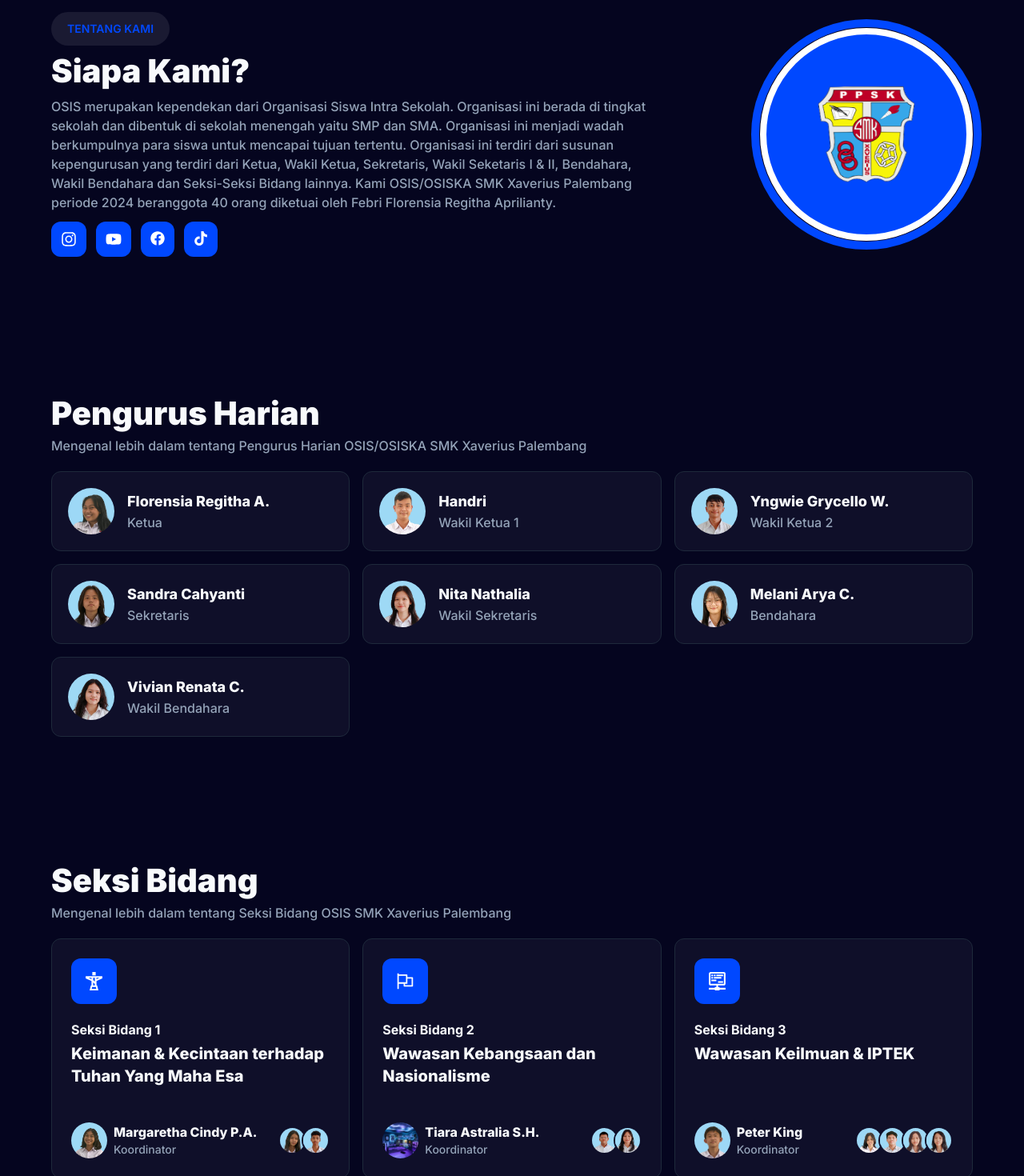
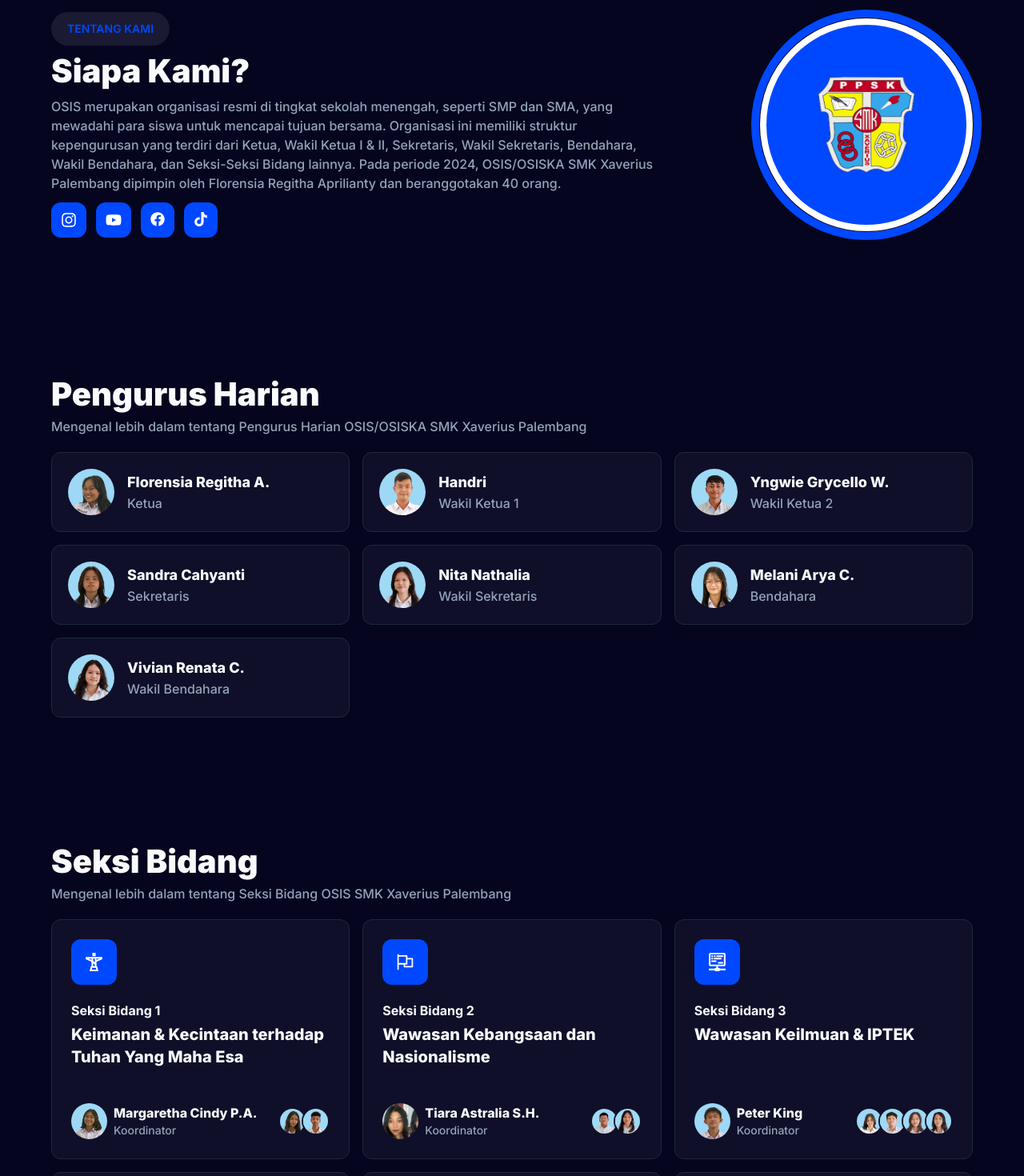
Before and after one commit to osissmkxaverius/osissmkxaverius.sch.id, a Next.js app: page / in a window 1280 px wide. Shown: the part 740-2210 px from the top of the page at 80% size. Built offline with nearby package versions, Linux system fonts and the light colour scheme.

Commit message:
fix: foto profil anggota

```diff
--- a/app/tentang/page.tsx
+++ b/app/tentang/page.tsx
@@ -9,7 +9,7 @@ const TentangKami = () => {
   const socialmedia = [
     {
       name: "instagram",
-      icon: <FaInstagram size="20px"/>,
+      icon: <FaInstagram size="20px" />,
       link: "https://www.instagram.com/osiska_smkxav/",
     },
     {
@@ -19,12 +19,12 @@ const TentangKami = () => {
     },
     {
       name: "facebook",
-      icon: <FaFacebook size = "18px" />,
+      icon: <FaFacebook size="18px" />,
       link: "https://www.facebook.com/smkxaverius.palembang",
     },
     {
       name: "tiktok",
-      icon: <FaTiktok size="18px"  />,
+      icon: <FaTiktok size="18px" />,
       link: "https://www.tiktok.com/@osiska_smkxaverius",
     },
   ]
@@ -35,7 +35,8 @@ const TentangKami = () => {
           <div className="flex flex-col space-y-3 w-full lg:col-span-2">
             <p className="bg-white dark:bg-card text-primary w-fit uppercase py-[11px] px-[20px] text-sm font-semibold rounded-full">tentang kami</p>
             <h1 className="text-4xl  lg:text-[40px] font-black">Siapa Kami?</h1>
-              <p className="text-desc text-base md:text-sm lg:text-base font-medium">OSIS merupakan kependekan dari Organisasi Siswa Intra Sekolah. Organisasi ini berada di tingkat sekolah dan dibentuk di sekolah menengah yaitu SMP dan SMA. Organisasi ini menjadi wadah berkumpulnya para siswa untuk mencapai tujuan tertentu. Organisasi ini terdiri dari susunan kepengurusan yang terdiri dari Ketua, Wakil Ketua, Sekretaris, Wakil Seketaris I & II, Bendahara, Wakil Bendahara dan Seksi-Seksi Bidang lainnya.  Kami OSIS/OSISKA SMK Xaverius Palembang periode 2024 beranggota 40 orang diketuai oleh Febri Florensia Regitha Aprilianty.</p>
+            <p className="text-desc text-base md:text-sm lg:text-base font-medium">OSIS merupakan organisasi resmi di tingkat sekolah menengah, seperti SMP dan SMA, yang mewadahi para siswa untuk mencapai tujuan bersama. Organisasi ini memiliki struktur kepengurusan yang terdiri dari Ketua, Wakil Ketua I & II, Sekretaris, Wakil Sekretaris, Bendahara, Wakil Bendahara, dan Seksi-Seksi Bidang lainnya.
+            Pada periode 2024, OSIS/OSISKA SMK Xaverius Palembang dipimpin oleh Florensia Regitha Aprilianty dan beranggotakan 40 orang. </p>
             <div className="flex gap-3">
               {socialmedia.map((_, idx) => (
                 <Link key={idx} href={_.link} target="_blank" className="text-white bg-primary p-3 hover:text-decs rounded-xl w-fit">
--- a/data/sekbid_data.tsx
+++ b/data/sekbid_data.tsx
@@ -37,7 +37,7 @@ const SekbidData = [
     description: "Tentang Wawasan Kebangsaan dan Nasionalisme",
     quote: "Memupuk jiwa nasionalisme dan wawasan kebangsaan, merajut persatuan dalam kebhinekaan",
     koordinator: "Tiara Astralia S.H.",
-    profile: "/assets/rgb.jpg",
+    profile: "/assets/avatar/tiara.png",
     icon: <Sekbid2 />,
     total_member: 2,
     member: [
```
Also changed, not shown: public/assets/avatar/tiara.png (added). Lines whose indentation alone changed are shown as unchanged.
